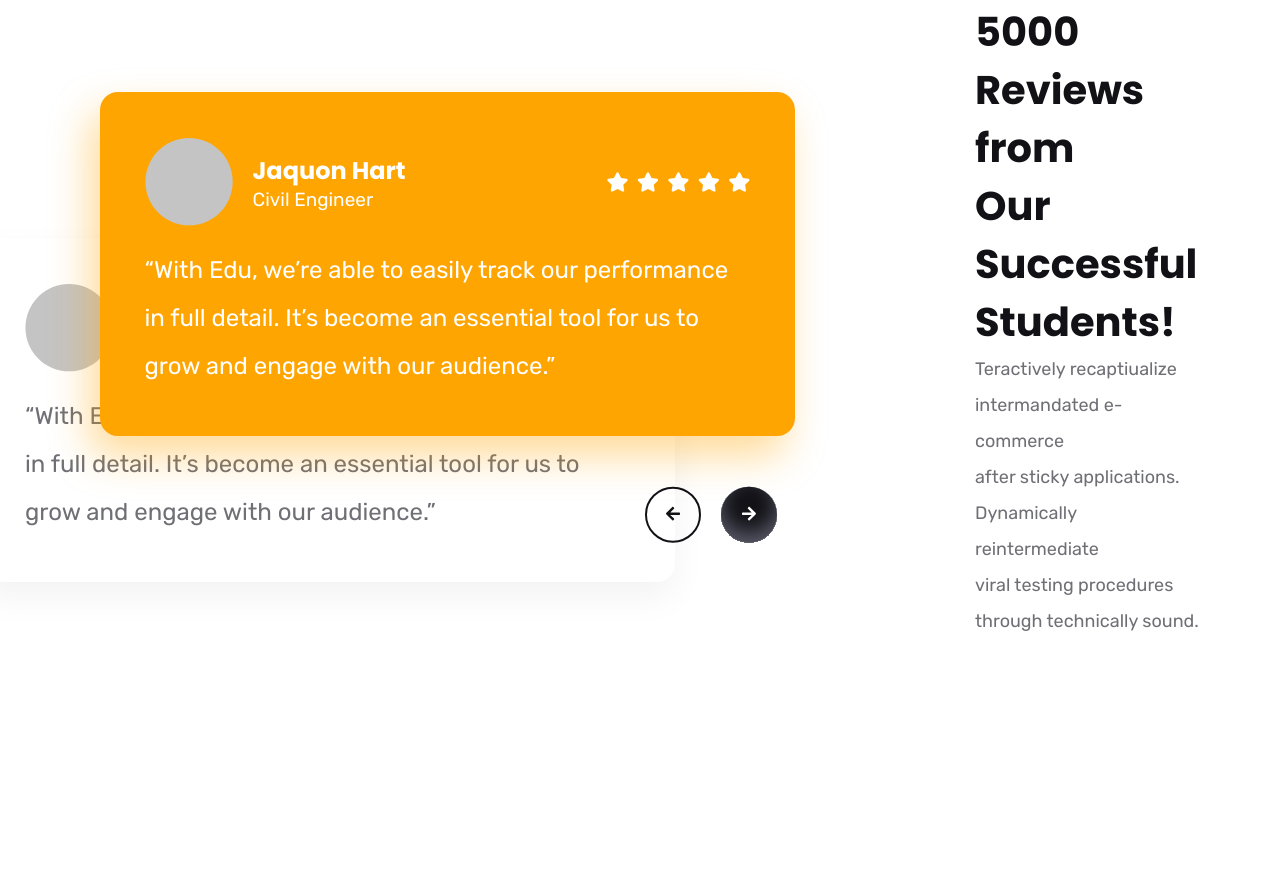
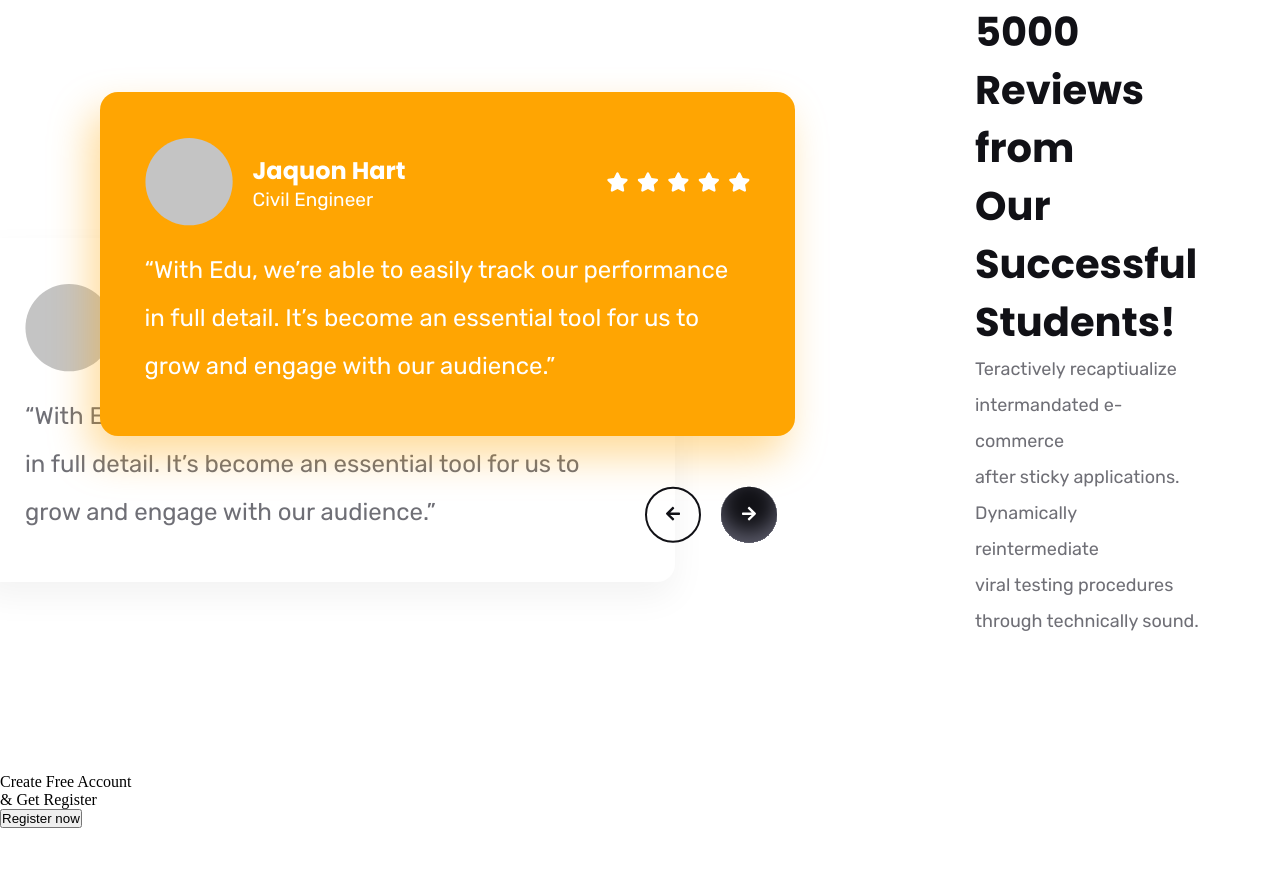
Before and after one commit to praewviparat/mini-project, a plain HTML site: page index.html in a window 1280 px wide. Shown: the part 4250-5124 px from the top of the page. Before the commit the page ends 4943 px from the top, so only its background shows below. Drawn offline with Linux system fonts and the light colour scheme.

Commit message:
feat:add create-new-acc-section

```diff
--- a/index.html
+++ b/index.html
@@ -204,6 +204,16 @@
                     </span>
                 <div>
             </section>
+            <section class="create-new-acc">
+                <div class="create-container">
+                    <div class="create-acc-text">
+                        <span>Create Free Account<br>
+                         & Get Register</span>
+                    </div>
+                    <button>Register now</button>
+                </div>
+                <img src="assets/images/Vector.svg">
+            </section>
         </main>
     </body>
 </html>
```
